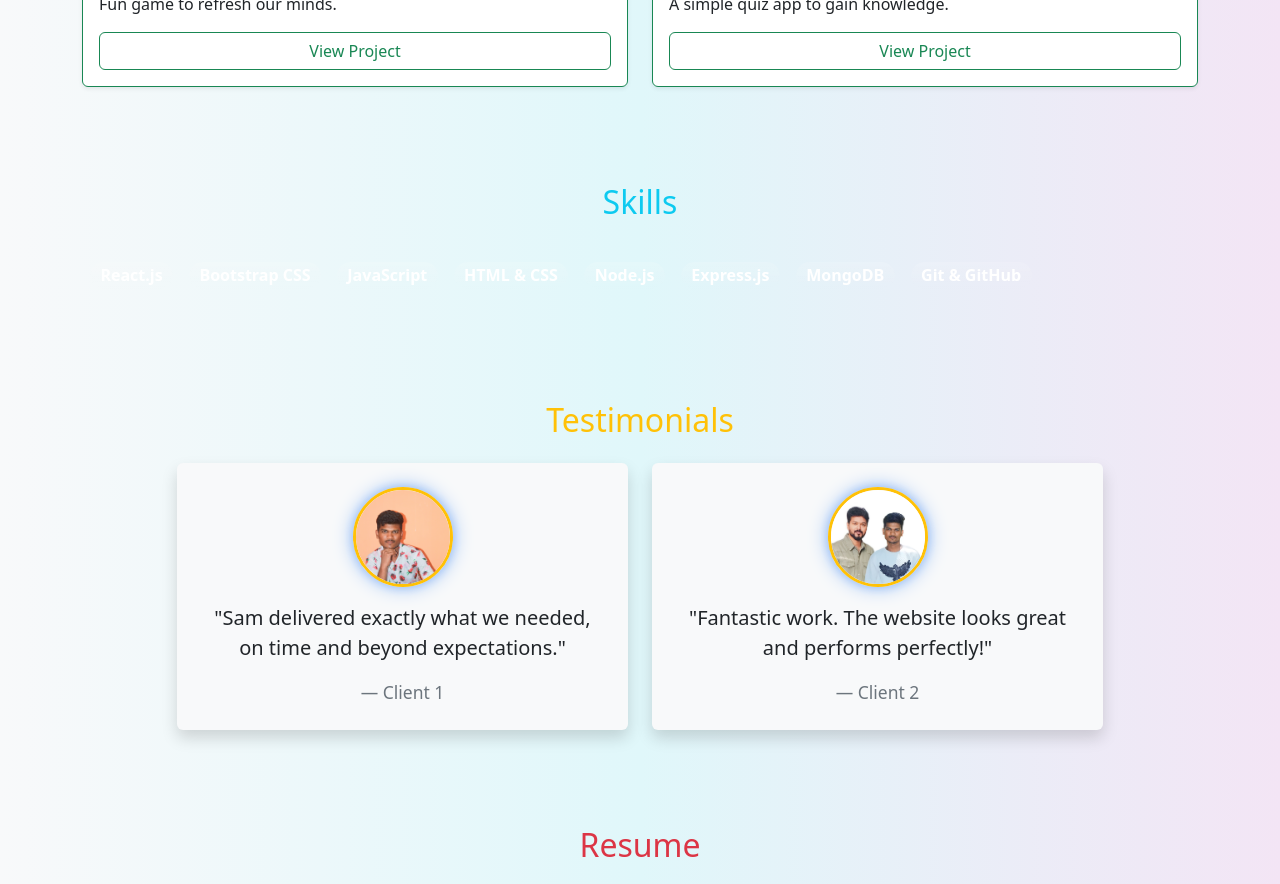
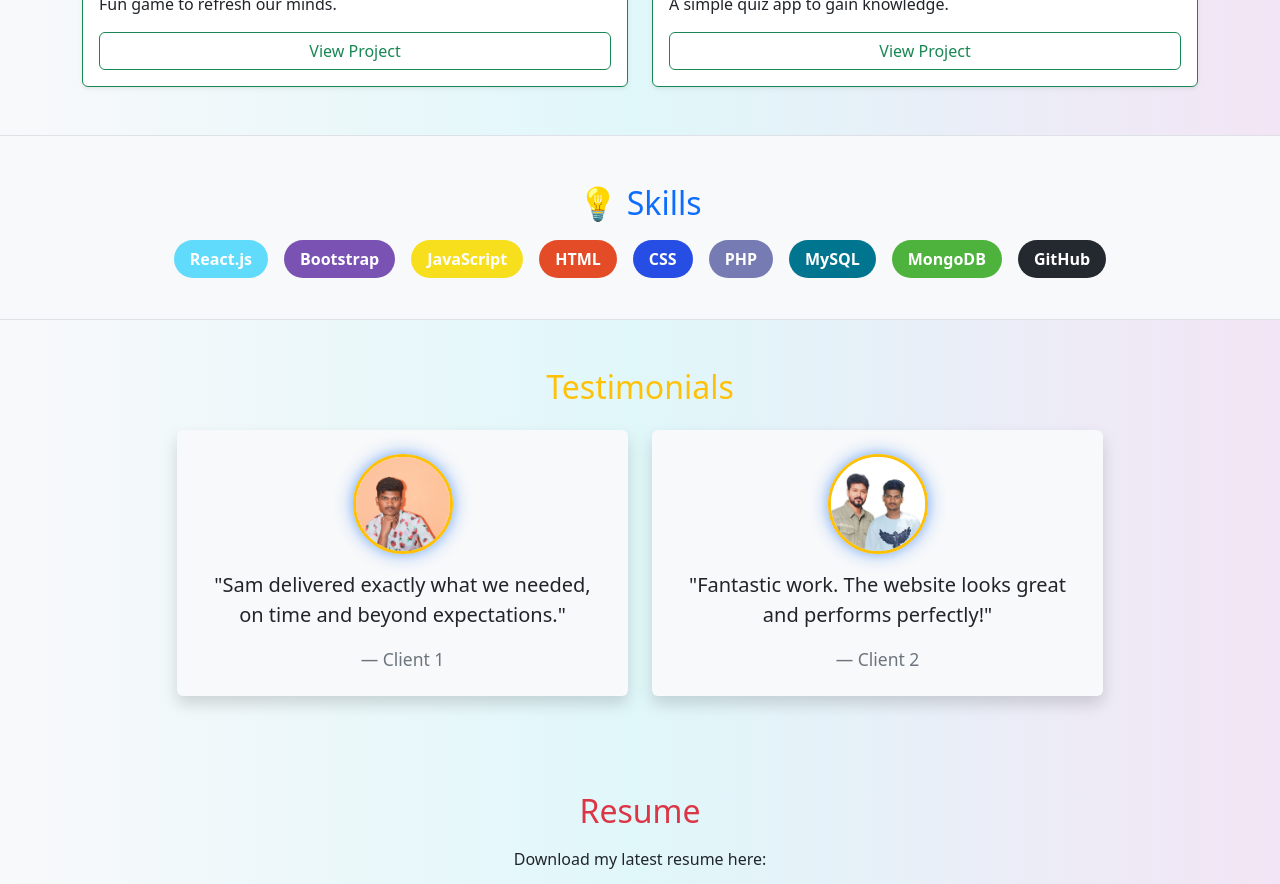
Before and after one commit to HappySamson/MyPortfolio, a React (Create React App) app: page / in a window 1280 px wide. Shown: the part 2000-2884 px from the top of the page. Built offline with nearby package versions, Linux system fonts and the light colour scheme.

Commit message:
Update Portfolio.js

```diff
--- a/src/Portfolio.js
+++ b/src/Portfolio.js
@@ -378,30 +378,34 @@ export default function Portfolio() {
       </section>
 
       {/* ---------------- SKILLS ---------------- */}
-      <section id="skills" className="container py-5 text-center">
-        <h2 className="mb-4 text-info">{t.skills}</h2>
-        <div className="skills-wrapper position-relative overflow-hidden py-3">
-          <div className="skills-marquee d-flex">
+     <section id="skills" className="container-fluid py-5 text-center bg-light border-top border-bottom">
+  <h2 className="mb-4 text-primary">💡 Skills</h2>
+
+  <div className="marquee-container">
+    <div className="marquee">
       {[
-              "React.js",
-              "Bootstrap CSS",
-              "JavaScript",
-              "HTML & CSS",
-              "Node.js",
-              "Express.js",
-              "MongoDB",
-              "Git & GitHub",
-            ].map((skill, i) => (
+        { name: "React.js", color: "#61DBFB" },
+        { name: "Bootstrap", color: "#7952B3" },
+        { name: "JavaScript", color: "#F7DF1E" },
+        { name: "HTML", color: "#E34C26" },
+        { name: "CSS", color: "#264DE4" },
+        { name: "PHP", color: "#777BB3" },
+        { name: "MySQL", color: "#00758F" },
+        { name: "MongoDB", color: "#4DB33D" },
+        { name: "GitHub", color: "#24292F" },
+      ].map((skill, index) => (
         <span
-                key={i}
-                className="badge rounded-pill skill-badge text-white mx-2 fs-6 bg-gradient"
+          key={index}
+          className="skill-badge m-2 px-3 py-2 rounded-pill fw-bold text-white"
+          style={{ backgroundColor: skill.color }}
         >
-                {skill}
+          {skill.name}
         </span>
       ))}
     </div>
   </div>
 </section>
+
 
       {/* ---------------- TESTIMONIALS ---------------- */}
       <section id="testimonials" className="container py-5 text-center">
```
Lines whose indentation alone changed are shown as unchanged.
